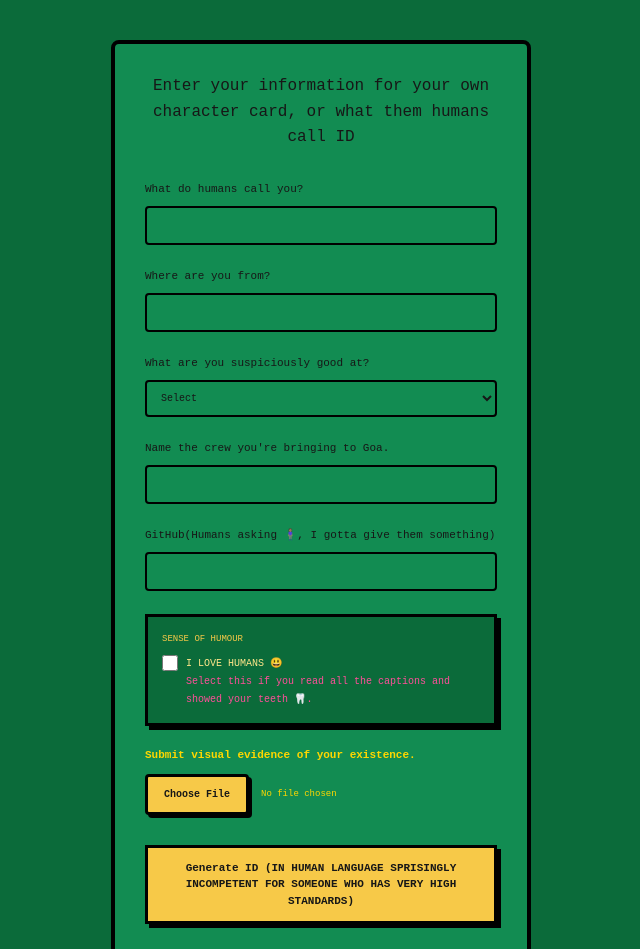
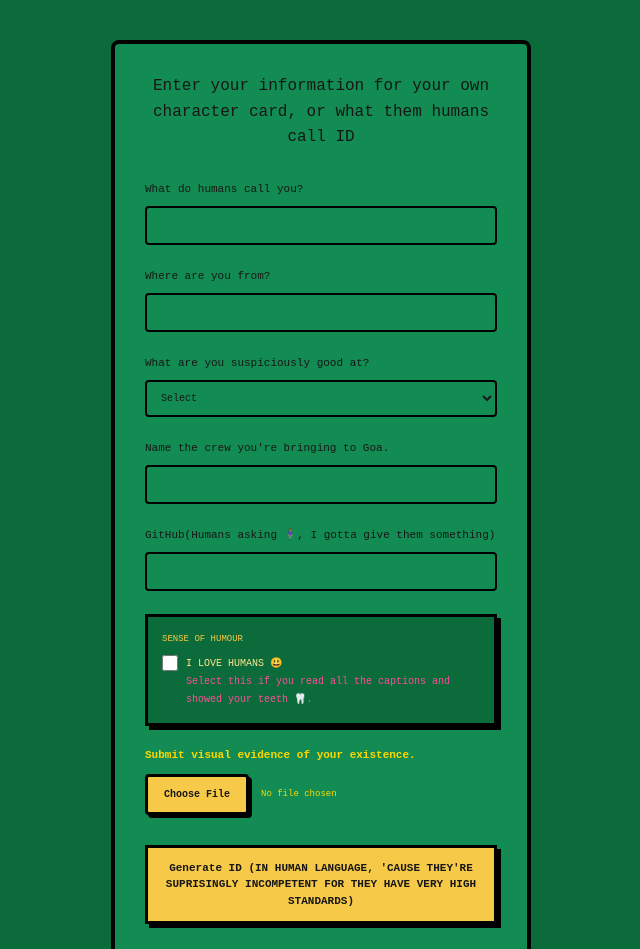
Before and after one commit to NikhitaMedayhal/HackerHouse, a Next.js app: page /builder in a window 1280 px wide. Shown: the top 949 px of the page, without its empty margins (319-959 px from the left). Built offline with nearby package versions, Linux system fonts and the light colour scheme.

Commit message:
added character

```diff
--- a/src/app/builder/page.tsx
+++ b/src/app/builder/page.tsx
@@ -392,7 +392,7 @@ You can go get one too 👾❤️ YOU BETTER GET ONE 👹 (I heard humans use th
               boxShadow: "4px 4px 0 black",
             }}
           >
-            Generate ID (IN HUMAN LANGUAGE SPRISINGLY INCOMPETENT FOR SOMEONE WHO HAS VERY HIGH STANDARDS)
+            Generate ID (IN HUMAN LANGUAGE, 'CAUSE THEY'RE SUPRISINGLY INCOMPETENT FOR THEY HAVE VERY HIGH STANDARDS)
           </button>
         </div>
 
```
